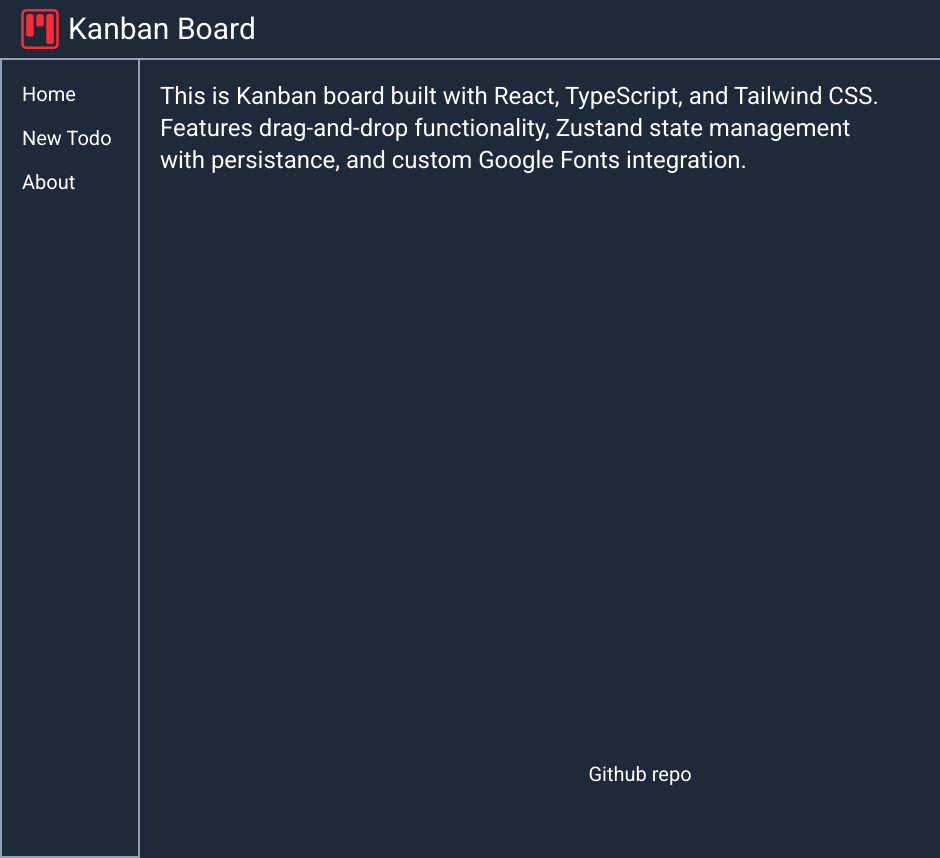
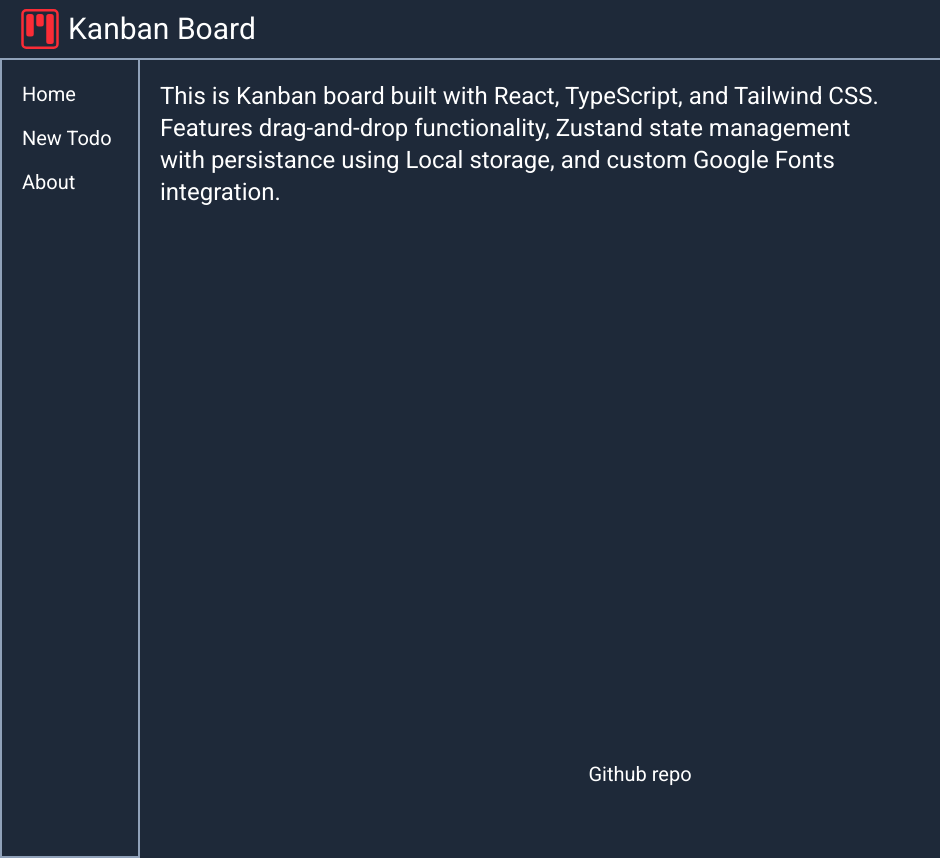
Before and after one commit to rbc33/todo-react-miniproject, a React (Vite) app: page /about in a window 1280 px wide. Shown: the whole page, without its empty margins (0-940 px from the left). Built offline with nearby package versions, Linux system fonts and the light colour scheme; the HTML template or start-up script is replaced by a standard one.

Commit message:
update about

```diff
--- a/src/components/About.tsx
+++ b/src/components/About.tsx
@@ -3,7 +3,7 @@ const About = () => {
 		<div className=" text-2xl p-5 w-[60vw]">
 			This is Kanban board built with React, TypeScript, and Tailwind CSS.
 			Features drag-and-drop functionality, Zustand state management with
-			persistance, and custom Google Fonts integration.
+			persistance using Local storage, and custom Google Fonts integration.
 		</div>
 	)
 }
```
